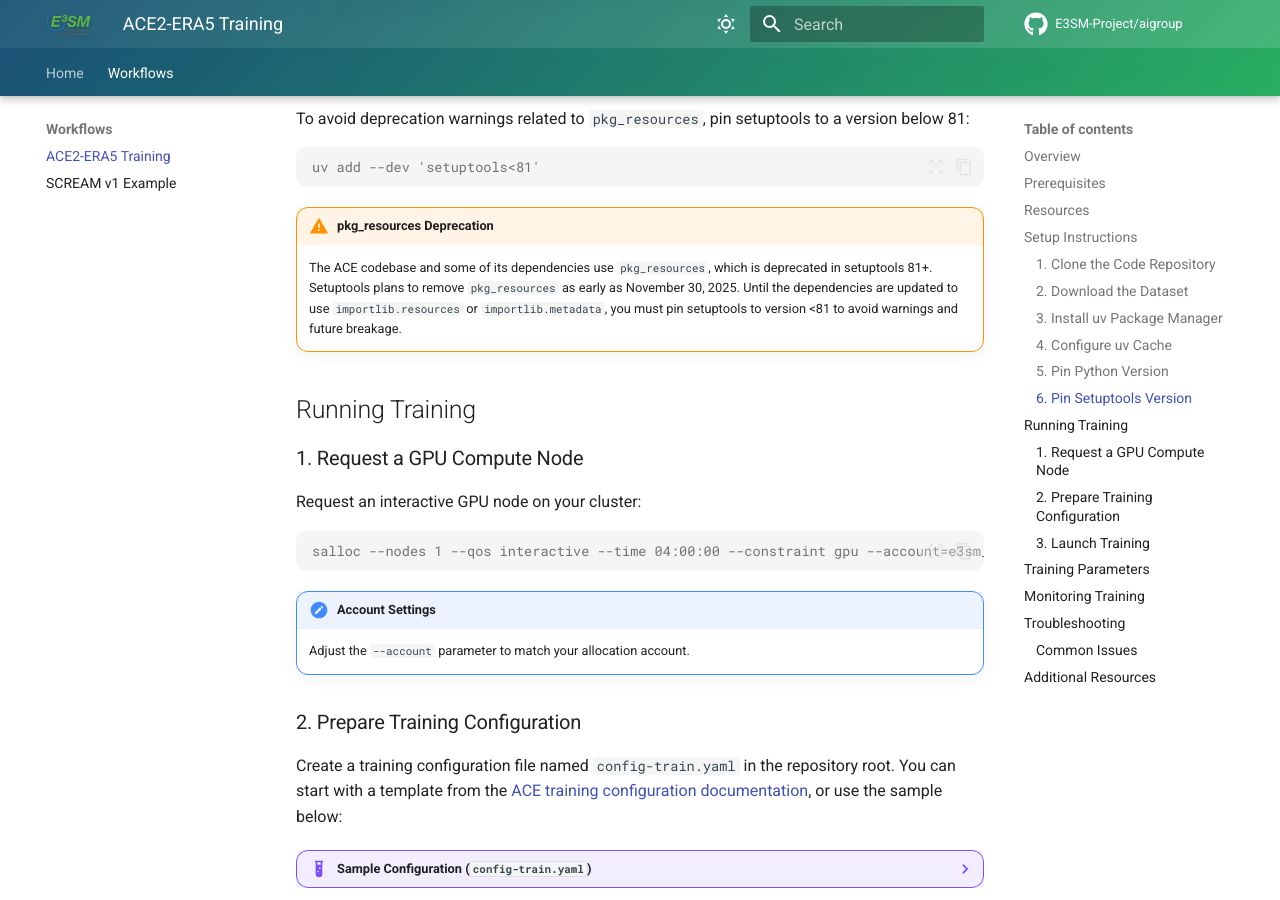
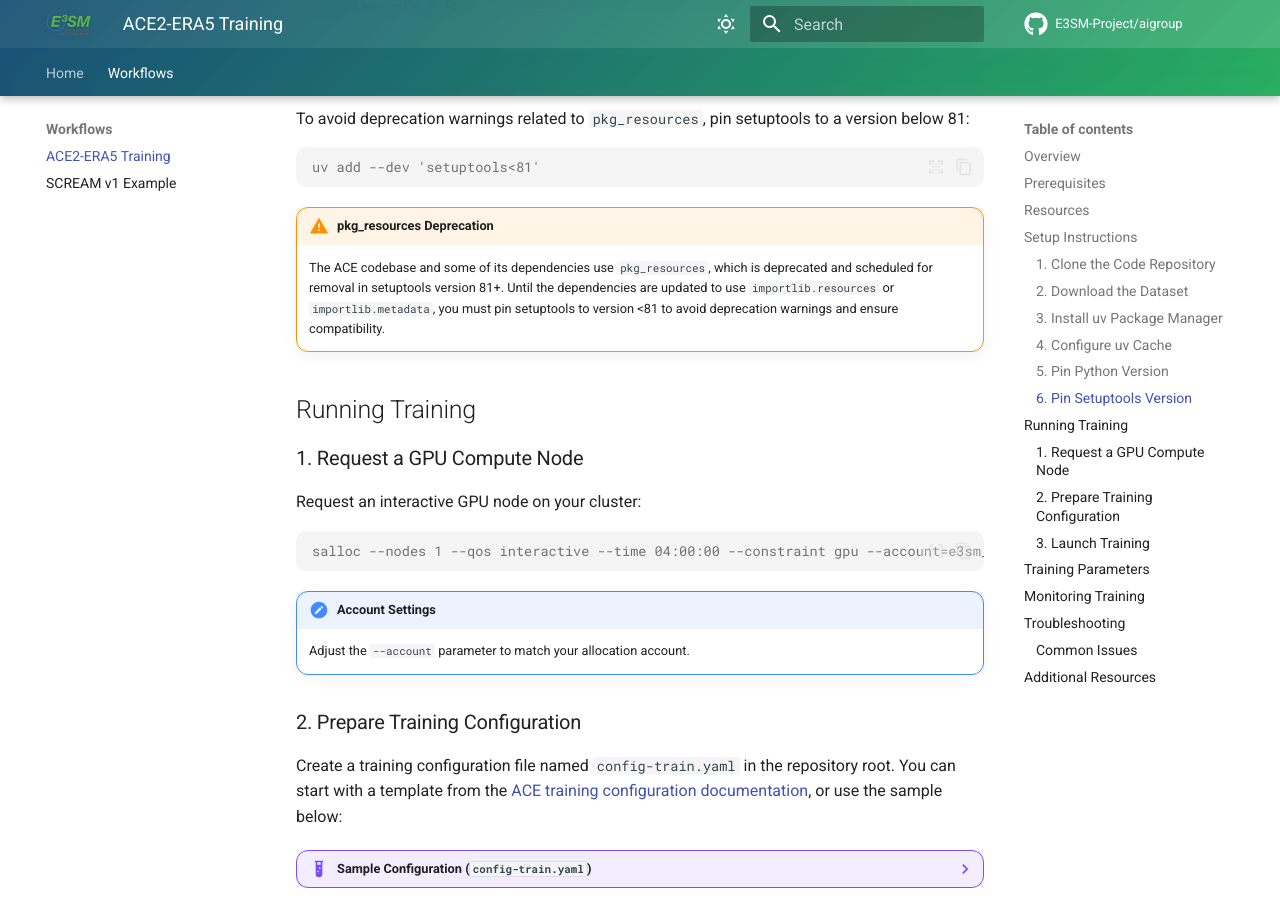
Before and after one commit to E3SM-Project/aigroup, an MkDocs documentation site: the page built from docs/ace2-workflow.md, in a window 1280 px wide and 900 px high, scrolled down 1946 px. Built offline with MkDocs 1.6.1 and Material for MkDocs 9.7.7, drawn with Linux system fonts in a browser that asks for light colours; comment, search, counter and statistics services are not loaded; some of the changed text lies outside the part shown.

Commit message:
Update setuptools documentation to avoid past date reference
Co-authored-by: mahf708 <122953255+mahf708@users.noreply.github.com>

````diff
--- a/docs/ace2-workflow.md
+++ b/docs/ace2-workflow.md
@@ -80,7 +80,7 @@ uv add --dev 'setuptools<81'
 ```
 
 !!! warning "pkg_resources Deprecation"
-    The ACE codebase and some of its dependencies use `pkg_resources`, which is deprecated in setuptools 81+. Setuptools plans to remove `pkg_resources` as early as November 30, 2025. Until the dependencies are updated to use `importlib.resources` or `importlib.metadata`, you must pin setuptools to version <81 to avoid warnings and future breakage.
+    The ACE codebase and some of its dependencies use `pkg_resources`, which is deprecated and scheduled for removal in setuptools version 81+. Until the dependencies are updated to use `importlib.resources` or `importlib.metadata`, you must pin setuptools to version <81 to avoid deprecation warnings and ensure compatibility.
 
 ## Running Training
 
@@ -308,11 +308,10 @@ If you see warnings like:
 UserWarning: pkg_resources is deprecated as an API. See https://setuptools.pypa.io/en/latest/pkg_resources.html
 ```
 
-This occurs when setuptools version 81 or higher is installed. The ACE codebase and its dependencies still use `pkg_resources`, which is deprecated. To resolve this:
+This occurs when setuptools version 81 or higher is installed. The ACE codebase and its dependencies still use `pkg_resources`, which is deprecated and scheduled for removal in setuptools 81+. To resolve this:
 
 - Pin setuptools to version <81: `uv add --dev 'setuptools<81'`
 - Alternatively, suppress the warnings (not recommended) until dependencies are updated
-- Note: pkg_resources is scheduled for removal in setuptools, potentially as early as November 30, 2025
 
 **Out of Memory Errors**
 
````
